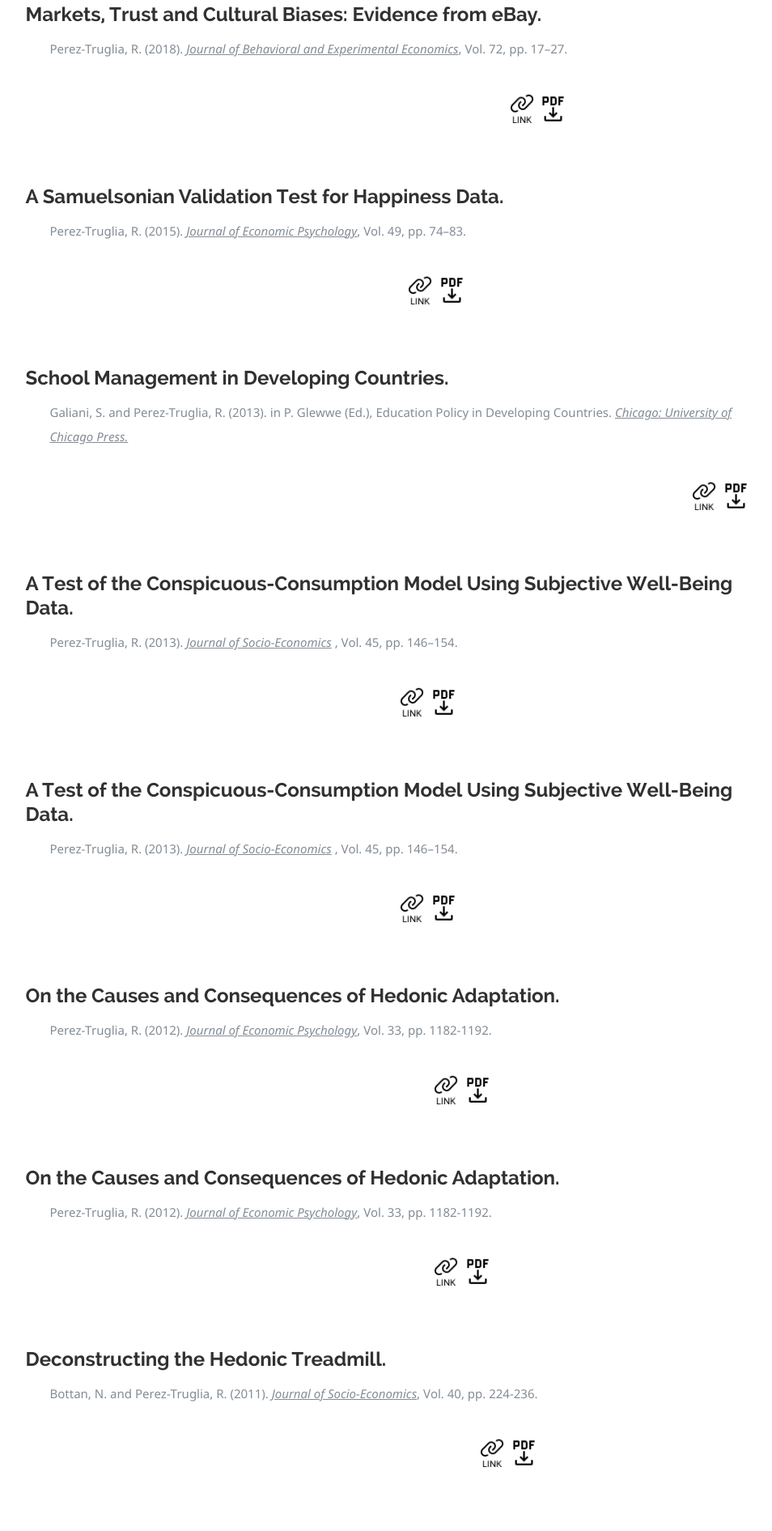
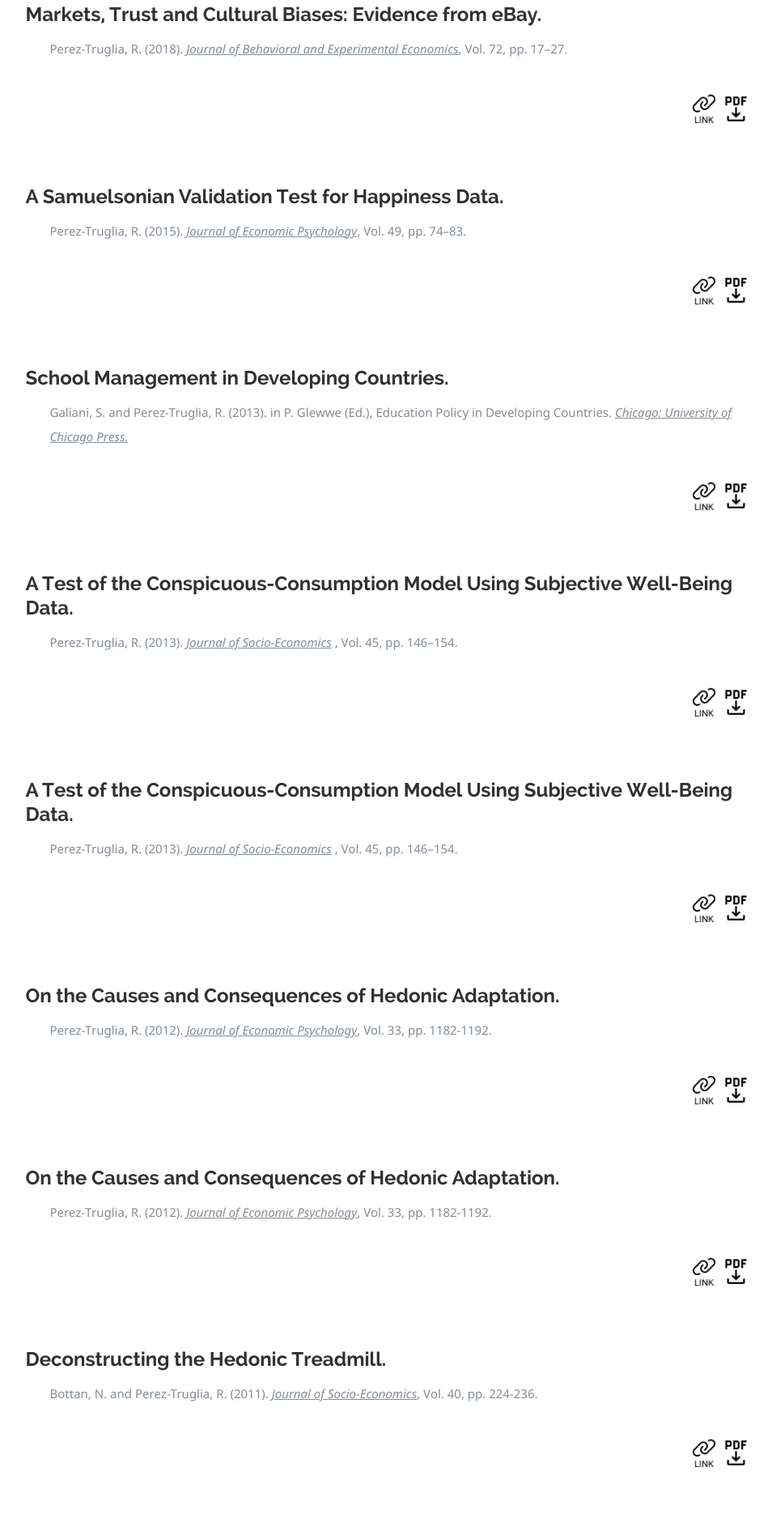
Before and after one commit to ivanZhuravlov/webSite, a plain HTML site: page research.html in a window 1280 px wide. Shown: the part 8228-10119 px from the top of the page at 81% size, without its empty margins (161-1115 px from the left). Drawn offline with nearby package versions, Linux system fonts and the light colour scheme; a script that the page names is missing; files whose address does not match are found by name.

Commit message:
added styles for icons without a picture

```diff
--- a/css/layout.css
+++ b/css/layout.css
@@ -854,6 +854,10 @@ div .post-content {
    margin-bottom: 18px;
 }
 
+.no-picture {
+   width: 100%;
+}
+
 /* tags */
 .post .post-content .tags {
   margin-top: 18px;
--- a/research.html
+++ b/research.html
@@ -881,7 +881,7 @@
             </div>
             <div class="flex-wrapper">
 
-              <div class="post-content">
+              <div class="post-content no-picture">
 
                 <p>Montano-Campos, F. and Perez-Truglia, R. (2019).
                   <em>
@@ -908,7 +908,7 @@
             </div>
             <div class="flex-wrapper">
 
-              <div class="post-content">
+              <div class="post-content no-picture">
 
                 <p style="padding-bottom: 7px;">Bergolo, M.; Ceni, R.; Cruces, G.; Giaccobasso, M.; Perez-Truglia, R. (2018).
                   <em>
@@ -935,7 +935,7 @@
             </div>
             <div class="flex-wrapper">
 
-              <div class="post-content">
+              <div class="post-content no-picture">
 
                 <p style="padding-bottom: 7px;">Perez-Truglia, R. (2018).
                   <em>
@@ -962,7 +962,7 @@
             </div>
             <div class="flex-wrapper">
 
-              <div class="post-content">
+              <div class="post-content no-picture">
 
                 <p style="padding-bottom: 7px;">Perez-Truglia, R. (2015).
                   <em><u>Journal of Economic Psychology</u></em>, Vol. 49, pp. 74&ndash;83.
@@ -988,7 +988,7 @@
             </div>
             <div class="flex-wrapper">
 
-              <div class="post-content">
+              <div class="post-content no-picture">
 
                 <p style="padding-bottom: 7px;">Galiani, S. and Perez-Truglia, R. (2013).  in P. Glewwe (Ed.), Education Policy in Developing Countries.
                   <em>
@@ -1015,7 +1015,7 @@
             </div>
             <div class="flex-wrapper">
 
-              <div class="post-content">
+              <div class="post-content no-picture">
 
                 <p style="padding-bottom: 7px;">Perez-Truglia, R. (2013).
                   <em>
@@ -1043,7 +1043,7 @@
             </div>
             <div class="flex-wrapper">
 
-              <div class="post-content">
+              <div class="post-content no-picture">
 
                 <p style="padding-bottom: 7px;">Perez-Truglia, R. (2013).
                   <em>
@@ -1071,7 +1071,7 @@
             </div>
             <div class="flex-wrapper">
 
-              <div class="post-content">
+              <div class="post-content no-picture">
 
                 <p style="padding-bottom: 7px;">Perez-Truglia, R. (2012).
                   <em>
@@ -1098,7 +1098,7 @@
             </div>
             <div class="flex-wrapper">
 
-              <div class="post-content">
+              <div class="post-content no-picture">
 
                 <p style="padding-bottom: 7px;">Perez-Truglia, R. (2012).
                   <em>
@@ -1125,7 +1125,7 @@
             </div>
             <div class="flex-wrapper">
 
-              <div class="post-content">
+              <div class="post-content no-picture">
 
                 <p style="padding-bottom: 7px;">Bottan, N. and Perez-Truglia, R. (2011).
                   <em>
```
